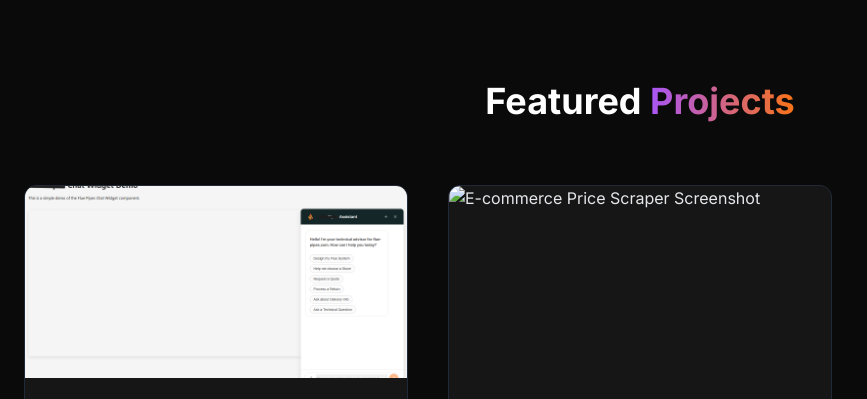
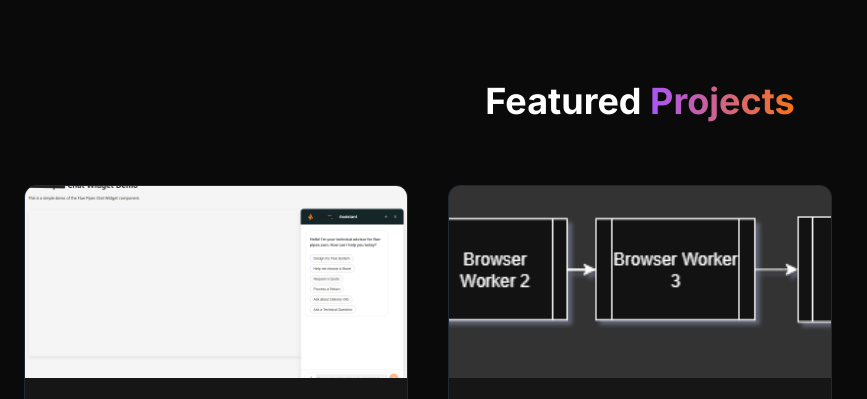
Before and after one commit to bellecoding/My-Portfolio, a website: page index.html in a window 1280 px wide. Shown: the part 883-1282 px from the top of the page, 0-867 px from the left. Drawn offline with nearby package versions, Linux system fonts and the light colour scheme.

Commit message:
Fix scraper card image reference

```diff
--- a/index.html
+++ b/index.html
@@ -280,7 +280,7 @@
 
                     <!-- Project Card 2: Price Scrapper (Advanced Price Monitoring Scraper) -->
                     <div class="project-card">
-                        <img src="images/image_6221c9.png" alt="E-commerce Price Scraper Screenshot" class="w-full h-48 object-cover">
+                        <img src="images/ScraperDiagram.drawio.png" alt="Advanced price monitoring scraper diagram" class="w-full h-48 object-cover">
                         <div class="p-6">
                             <h3 class="text-xl font-bold text-white mb-3">Advanced Price Monitoring Scraper</h3>
                             <div class="flex flex-wrap gap-2 mb-4">
```
